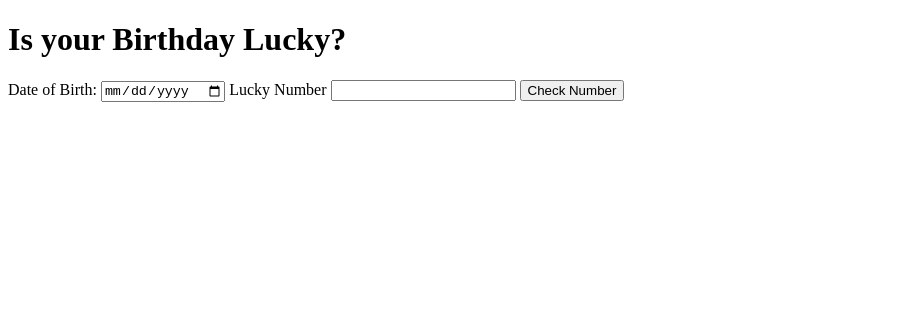
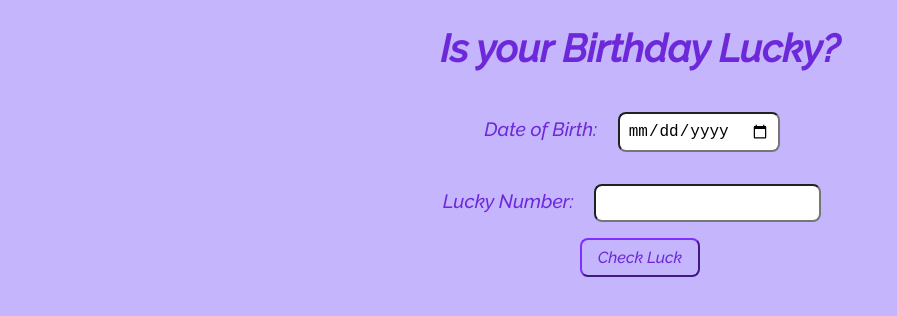
Before and after one commit to dev-prabhat/Lucky-Birthday, a plain HTML site: page index.html in a window 1280 px wide. Shown: the whole page, without its empty margins (0-897 px from the left). Drawn offline with Linux system fonts and the light colour scheme.

```diff
--- a/app.js
+++ b/app.js
@@ -1,18 +1,31 @@
 var dateOfBirth = document.querySelector("#date-of-birth")
 var luckyNumber = document.querySelector("#lucky-number")
 var btnCheck = document.querySelector("#btn-check")
+var btnOutput = document.querySelector("#output")
 
 function addNumber(dob) {
     dob = dob.replaceAll("-", "")
     let sum = 0;
     for (let i = 0; i < dob.length; i++)
         sum = sum + Number(dob.charAt(i));
-    console.log(sum)
+    return sum
+}
+
+function isYourBirthdayLucky(dob, luckyNumber) {
+    if (dob % luckyNumber.value === 0)
+        btnOutput.innerText = "Yeah your Birthday is Lucky 🎉"
+    else if (dob && luckyNumber.value)
+        btnOutput.innerText = "Please Enter in the respected field"
+    else
+        btnOutput.innerText = "Bad Lucky , No Lucky Birthday 😞"
 }
 
 function EventHandler() {
-    addNumber(dateOfBirth.value)
-    console.log(`Clicked ${dateOfBirth.value} ${luckyNumber.value} `)
+    var dob = dateOfBirth.value;
+    var sum = addNumber(dob);
+
+    isYourBirthdayLucky(sum, luckyNumber)
+
 }
 
 btnCheck.addEventListener("click", EventHandler)
--- a/index.html
+++ b/index.html
@@ -5,14 +5,20 @@
     <meta http-equiv="X-UA-Compatible" content="IE=edge" />
     <meta name="viewport" content="width=device-width, initial-scale=1.0" />
     <title>Birthday Lucky</title>
+    <link rel="stylesheet" href="styles.css" />
   </head>
   <body>
     <h1>Is your Birthday Lucky?</h1>
-    <label for="date-of-birth">Date of Birth:</label>
-    <input type="date" id="date-of-birth" />
-    <label for="lucky-number">Lucky Number</label>
-    <input type="number" id="lucky-number" />
-    <button id="btn-check">Check Number</button>
+    <div class="input">
+      <label for="date-of-birth">Date of Birth:</label>
+      <input type="date" id="date-of-birth" />
+    </div>
+    <div class="input">
+      <label for="lucky-number">Lucky Number:</label>
+      <input type="number" id="lucky-number" />
+    </div>
+    <button id="btn-check">Check Luck</button>
+    <div id="output"></div>
     <script src="app.js" type="text/javascript"></script>
   </body>
 </html>
--- /dev/null
+++ b/styles.css
@@ -0,0 +1,39 @@
+@import url('https://fonts.googleapis.com/css2?family=Raleway:ital,wght@1,500&display=swap');
+
+html{
+    background-color: #C4B5FD;
+    color: #6D28D9;
+}
+
+body{
+    margin: auto;
+    text-align: center;
+    font-family: 'Raleway', sans-serif;
+    font-size: larger;
+    max-width: 600px;
+}
+.input #date-of-birth{
+    margin: 1rem;
+    padding: 0.5rem;
+    font-size: 1rem;
+    border-radius: 0.5rem;
+}
+.input #lucky-number{
+    margin: 1rem;
+    padding: 0.5rem;
+    font-size: 1rem;
+    border-radius: 0.5rem;
+}
+
+#output{
+    margin: 1rem;
+}
+#btn-check{
+    font-family: 'Raleway', sans-serif;
+    padding: 0.5rem 1rem;
+    font-size: 1rem;
+    background-color: #C4B5FD;
+    color: #6D28D9;
+    border-color: #6D28D9;
+    border-radius: 0.5rem;
+}
```
